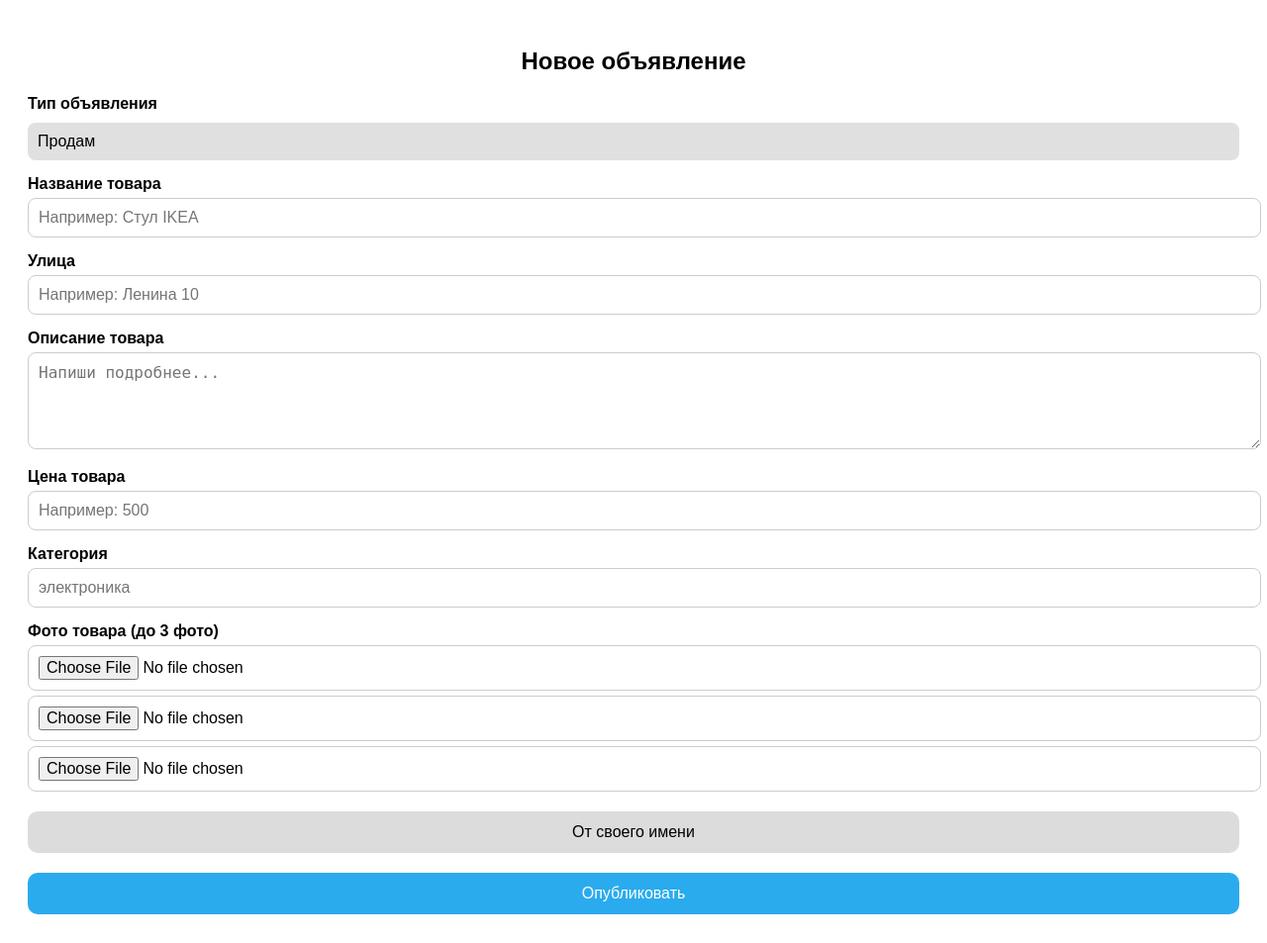
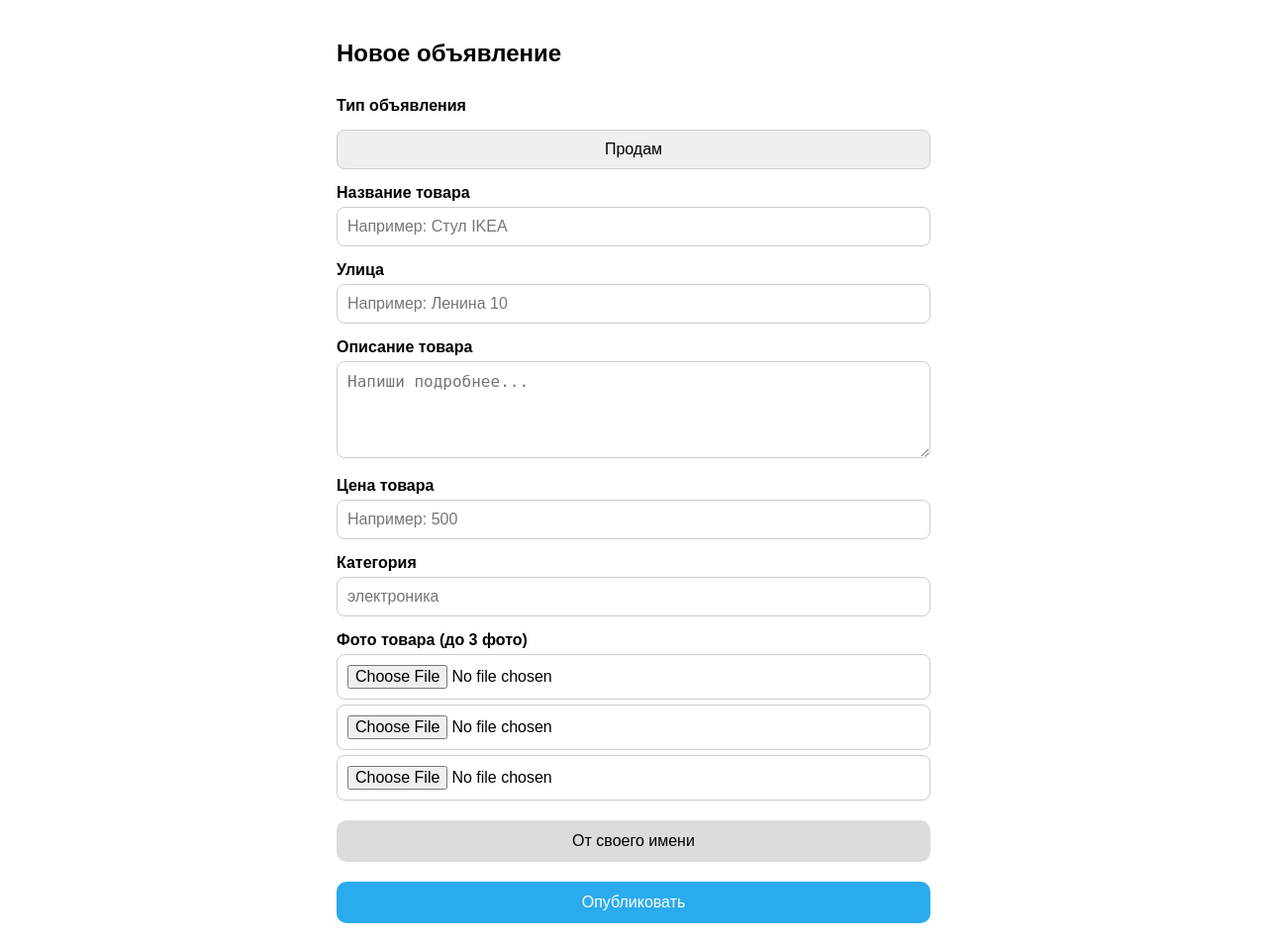
Before and after one commit to vecherniy/adsavik1, a Flask app: page / in a window 1280 px wide. Shown: the whole page at 99% size. Before the commit the page ends 924 px from the top, so only its background shows below. Run offline with Flask 3, Linux system fonts and the light colour scheme; some libraries are stand-ins or nearby versions.

Commit message:
дизайн

```diff
--- a/templates/form.html
+++ b/templates/form.html
@@ -8,40 +8,48 @@
   <style>
     body {
       font-family: sans-serif;
-      padding: 20px;
       background-color: var(--tg-theme-bg-color, #ffffff);
       color: var(--tg-theme-text-color, #000000);
+      padding: 0;
+      margin: 0;
     }
+
+    .container {
+      max-width: 600px;
+      margin: 0 auto;
+      padding: 20px;
+    }
+
     h2 {
-      text-align: center;
+      text-align: left;
+      margin-bottom: 30px;
     }
+
     label {
       font-weight: bold;
       display: block;
       margin-top: 15px;
     }
-    input, textarea {
+
+    input, textarea, .dropdown-btn {
       width: 100%;
+      box-sizing: border-box;
       padding: 10px;
       margin-top: 5px;
       font-size: 16px;
       border: 1px solid #ccc;
       border-radius: 8px;
     }
+
+    textarea {
+      resize: vertical;
+    }
+
     .dropdown {
       position: relative;
       margin-top: 10px;
     }
-    .dropdown-btn {
-      width: 100%;
-      padding: 10px;
-      font-size: 16px;
-      background-color: #e0e0e0;
-      border: none;
-      border-radius: 8px;
-      cursor: pointer;
-      text-align: left;
-    }
+
     .dropdown-list {
       display: none;
       position: absolute;
@@ -52,25 +60,20 @@
       border-radius: 8px;
       margin-top: 5px;
     }
+
     .dropdown-list div {
       padding: 10px;
       cursor: pointer;
     }
+
     .dropdown-list div:hover {
       background-color: #f0f0f0;
     }
-    #add-photo {
-      background-color: #f3f3f3;
-      border: 1px dashed #aaa;
-      padding: 10px;
-      text-align: center;
-      cursor: pointer;
-      margin-top: 10px;
-      border-radius: 8px;
-    }
+
     .photo-upload {
       margin-top: 10px;
     }
+
     button.publish {
       margin-top: 20px;
       width: 100%;
@@ -82,9 +85,25 @@
       border-radius: 10px;
       cursor: pointer;
     }
+
+    .toggle-btn {
+      width: 100%;
+      padding: 12px;
+      font-size: 16px;
+      background-color: #dcdcdc;
+      border: none;
+      border-radius: 10px;
+      cursor: pointer;
+      margin-top: 20px;
+    }
+
+    #link-block {
+      margin-top: 10px;
+    }
   </style>
 </head>
 <body>
+  <div class="container">
     <h2>Новое объявление</h2>
 
     <label>Тип объявления</label>
@@ -120,26 +139,15 @@
       <input type="file" id="photo3" name="photo" accept="image/*">
     </div>
 
-  <div style="margin-top: 20px;">
-    <button id="toggle-source" onclick="toggleSource()" style="
-      width: 100%;
-      padding: 12px;
-      font-size: 16px;
-      background-color: #dcdcdc;
-      border: none;
-      border-radius: 10px;
-      cursor: pointer;
-    ">
-      От своего имени
-    </button>
+    <button id="toggle-source" class="toggle-btn" onclick="toggleSource()">От своего имени</button>
 
-    <div id="link-block" style="display: none; margin-top: 10px;">
+    <div id="link-block" style="display: none;">
       <label>Ссылка на товар</label>
       <input type="url" id="product-link" placeholder="https://..." />
     </div>
-  </div>
 
     <button class="publish" onclick="submitForm()">Опубликовать</button>
+  </div>
 
   <script>
     Telegram.WebApp.ready();
@@ -206,8 +214,7 @@
       .catch(err => alert("Ошибка: " + err));
     }
 
-  </script>
-  <script>
+    // Скрытие клавиатуры при клике вне поля
     document.addEventListener('click', function (e) {
       const isInput = e.target.closest('input, textarea, select, button');
       if (!isInput) {
```
Lines whose indentation alone changed are shown as unchanged.
